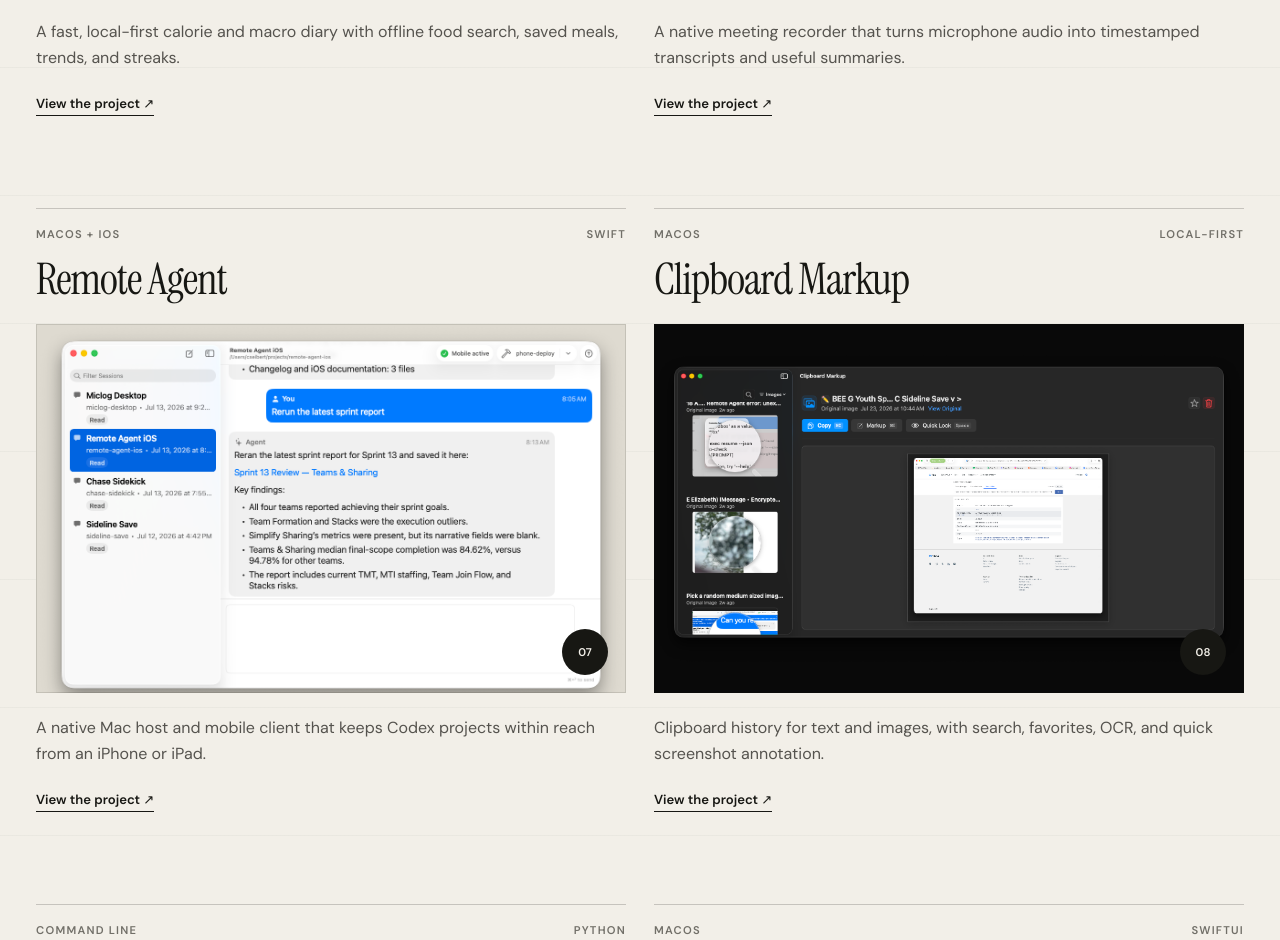
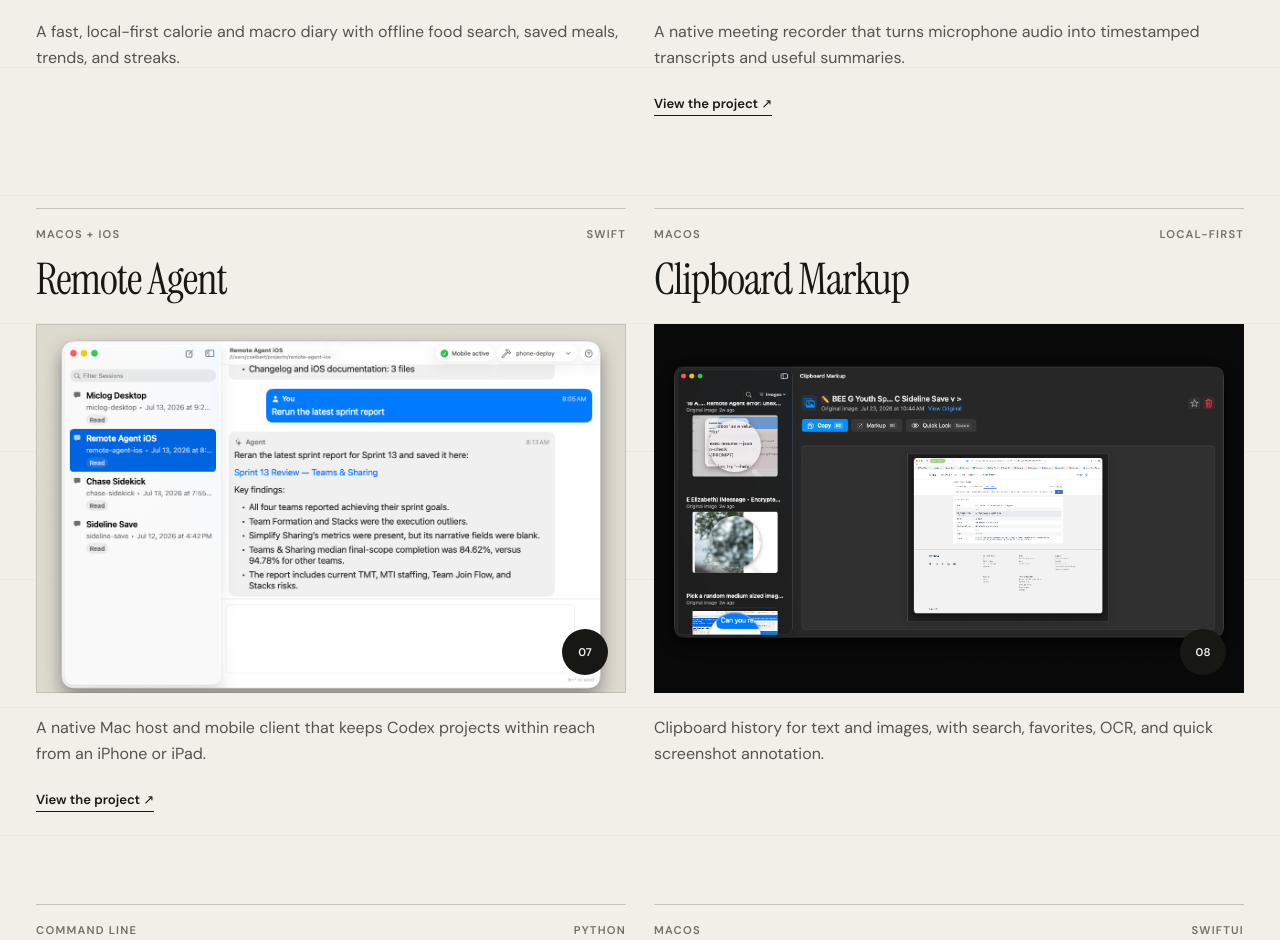
Before and after one commit to chase-seibert/projects, a plain HTML site: page site/index.html in a window 1280 px wide. Shown: the part 2749-3689 px from the top of the page. Drawn offline with Linux system fonts and the light colour scheme.

Commit message:
Hide private project links

```diff
--- a/site/index.html
+++ b/site/index.html
@@ -140,14 +140,11 @@
           <article class="project-card project-card--5">
             <div class="project-meta"><span>iOS</span><span>Private by design</span></div>
             <h2>Calorie Tracker</h2>
-            <a class="project-visual project-visual--phone" href="https://github.com/chase-seibert/calorie-tracker" target="_blank" rel="noreferrer" aria-label="View the project: Calorie Tracker">
+            <div class="project-visual project-visual--phone" aria-label="Calorie Tracker project preview">
               <img src="apps/calorie-tracker.png" alt="Calorie Tracker daily diary on iPhone" />
               <span class="project-number" aria-hidden="true">05</span>
-            </a>
+            </div>
             <p>A fast, local-first calorie and macro diary with offline food search, saved meals, trends, and streaks.</p>
-            <div class="project-links">
-              <a href="https://github.com/chase-seibert/calorie-tracker" target="_blank" rel="noreferrer">View the project <span aria-hidden="true">↗</span></a>
-            </div>
           </article>
 
           <article class="project-card project-card--6">
@@ -179,14 +176,11 @@
           <article class="project-card project-card--8">
             <div class="project-meta"><span>macOS</span><span>Local-first</span></div>
             <h2>Clipboard Markup</h2>
-            <a class="project-visual project-visual--wide" href="https://github.com/chase-seibert/clipboard-markup" target="_blank" rel="noreferrer" aria-label="View the project: Clipboard Markup">
+            <div class="project-visual project-visual--wide" aria-label="Clipboard Markup project preview">
               <img src="apps/clipboard-markup.png" alt="Clipboard Markup showing image history and a large clipboard preview" />
               <span class="project-number" aria-hidden="true">08</span>
-            </a>
+            </div>
             <p>Clipboard history for text and images, with search, favorites, OCR, and quick screenshot annotation.</p>
-            <div class="project-links">
-              <a href="https://github.com/chase-seibert/clipboard-markup" target="_blank" rel="noreferrer">View the project <span aria-hidden="true">↗</span></a>
-            </div>
           </article>
 
           <article class="project-card project-card--9">
@@ -205,14 +199,11 @@
           <article class="project-card project-card--10">
             <div class="project-meta"><span>macOS</span><span>SwiftUI</span></div>
             <h2>CronTab Manager</h2>
-            <a class="project-visual" href="https://github.com/chase-seibert/crontab-manager" target="_blank" rel="noreferrer" aria-label="View the project: CronTab Manager">
+            <div class="project-visual" aria-label="CronTab Manager project preview">
               <img src="apps/crontab-manager.png" alt="CronTab Manager displaying scheduled jobs" />
               <span class="project-number" aria-hidden="true">10</span>
-            </a>
+            </div>
             <p>A friendly native interface for inspecting scheduled jobs, reading logs, and safely editing a crontab.</p>
-            <div class="project-links">
-              <a href="https://github.com/chase-seibert/crontab-manager" target="_blank" rel="noreferrer">View the project <span aria-hidden="true">↗</span></a>
-            </div>
           </article>
 
           <article class="project-card project-card--11">
```
